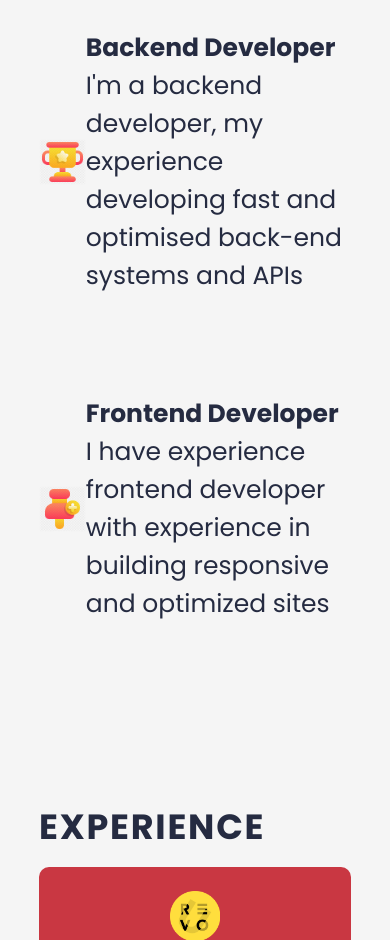
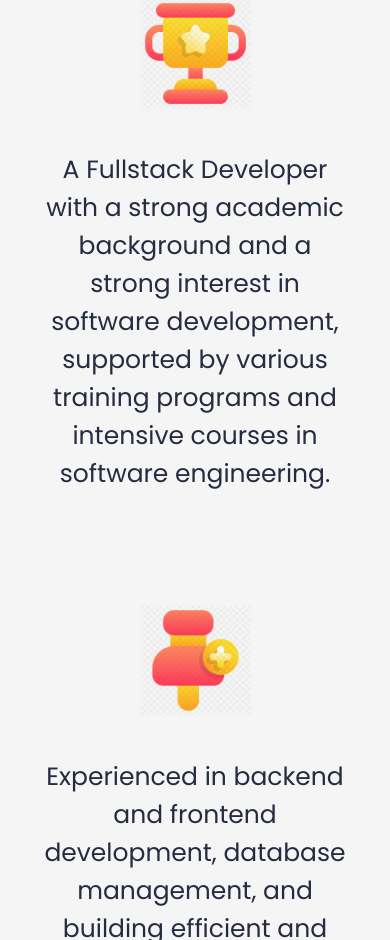
Before and after one commit to SahabatCoding/react-portofolio, a React (Vite) app: page / in a window 390 px wide. Shown: the part 1060-2000 px from the top of the page. Built offline with nearby package versions, Linux system fonts and the light colour scheme.

Commit message:
Update Total

```diff
--- a/src/components/About/About.jsx
+++ b/src/components/About/About.jsx
@@ -1,5 +1,3 @@
-import React from "react";
-
 import styles from "./About.module.css";
 import { getImageUrl } from "../../utils";
 
@@ -10,21 +8,21 @@ export const About = () => {
       <div className={styles.content}>
         <ul className={styles.aboutItems}>
           <li className={styles.aboutItem}>
-            <img src={getImageUrl("about/Trophy.png")} alt="Cursor icon" />
+            <img className={styles.aboutImage} src={getImageUrl("about/Trophy.png")} alt="Cursor icon" />
             <div className={styles.aboutItemText}>
-              <h3> Backend Developer</h3>
               <p>
-                I'm a backend developer, my experience developing fast and optimised back-end systems
-                and APIs
+                A Fullstack Developer with a strong academic background and a
+                strong interest in software development, supported by various training
+                programs and intensive courses in software engineering.
               </p>
             </div>
           </li>
           <li className={styles.aboutItem}>
-            <img src={getImageUrl("about/Pin.png")} alt="Server icon" />
+            <img className={styles.aboutImage} src={getImageUrl("about/Pin.png")} alt="Server icon" />
             <div className={styles.aboutItemText}>
-              <h3>Frontend Developer</h3>
               <p>
-                I have experience frontend developer with experience in building responsive and optimized sites
+                Experienced in backend and frontend development, database management,
+                and building efficient and scalable applications.
               </p>
             </div>
           </li>
--- a/src/components/About/About.module.css
+++ b/src/components/About/About.module.css
@@ -3,9 +3,8 @@
 .container {
   position: relative;
   border-radius: 15px;
-  background-color: #C93742;
   padding: 73px;
-  margin-top: 129px;
+  margin-top: 140px;
   z-index: 1;
   margin-left: 10%;
   margin-right: 10%;
@@ -18,44 +17,42 @@
   letter-spacing: 1.75px;
   text-transform: uppercase;
   text-align: center;
+  color: var(--color-text);
 }
 
 .content {
   display: flex;
   flex-direction: row;
   align-items: center;
-}
-
-.aboutImage {
-  width: 35%;
+  text-align: justify;
 }
 
 .aboutItems {
   color:#F5F5F5;
   display: flex;
   flex-direction: column;
-  gap: 50px;
+  gap: 40px;
 }
 
-img{
-  width: 15%;
+.aboutItem img{
+  padding: 20px;
+  background: linear-gradient(to right, #C93742, #F5F5F5);
+  margin-right: 50px;
+  border-radius: 10px;
+  width: 180px;
+  flex-shrink: 0;
 }
+
 
 .aboutItem {
   display: flex;
   flex-direction: row;
   align-items: center;
   border-radius: 20px;
+  text-align: justify;
   list-style: none;
   padding: 25px;
-  background-image: linear-gradient(
-    90deg,
-    rgba(70, 70, 70, 0.42) 0%,
-    rgba(255, 255, 255, 0) 100%
-  );
-  background-size: 0 100%;
-  background-repeat: no-repeat;
-  transition: 0.4s;
+  color: var(--color-text);
 }
 
 .aboutItem:hover {
@@ -71,7 +68,7 @@ img{
   font-size: 25px;
 }
 
-@media screen and (max-width: 830px) {
+@media screen and (max-width: 1107px) {
   .container {
     background-color: transparent;
     padding-left: 0;
@@ -82,17 +79,21 @@ img{
     flex-direction: column;
   }
 
-  .aboutImage {
-    display: none;
-  }
-
-  .aboutItems {
-    margin-top: 29px;
+  .aboutItem img{
+    width: 155px;
+    flex-shrink: 0;
+    margin: 0;
+    background: none;
   }
 
   .aboutItem {
+    flex-direction: column;
+    gap: 20px;
+    align-items: center;
     padding-left: 0;
     padding-right: 0;
+    text-align: center;
+    background-image: none;
     color: var(--color-text);
   }
   .title{
@@ -100,4 +101,5 @@ img{
     color: var(--color-text);
   }
 
+
 }
--- a/src/components/Experience/Experience.module.css
+++ b/src/components/Experience/Experience.module.css
@@ -76,7 +76,7 @@
 }
 
 .historyItem img {
-  width: 50px;
+  width: 100px;
 }
 
 .historyItemDetails {
--- a/src/components/Hero/Hero.jsx
+++ b/src/components/Hero/Hero.jsx
@@ -9,9 +9,9 @@ export const Hero = () => {
       <div className={styles.content}>
         <h1 className={styles.title}>Hi, I'm Chairul</h1>
         <p className={styles.description}>
-        Backend Developer, according to my passion in developing efficient and scalable systems.
+        a Fullstack Developer passionate about building efficient and scalable applications.
         </p>
-        <a href="mailto:chairulyusuf29@gmail.com" className={styles.contactBtn}>
+        <a href="https://wa.me/089678767443" className={styles.contactBtn}>
           Contact Me
         </a>
       </div>
```
Also changed, not shown: 1 other file (tests, documents, lock files or other folders).
